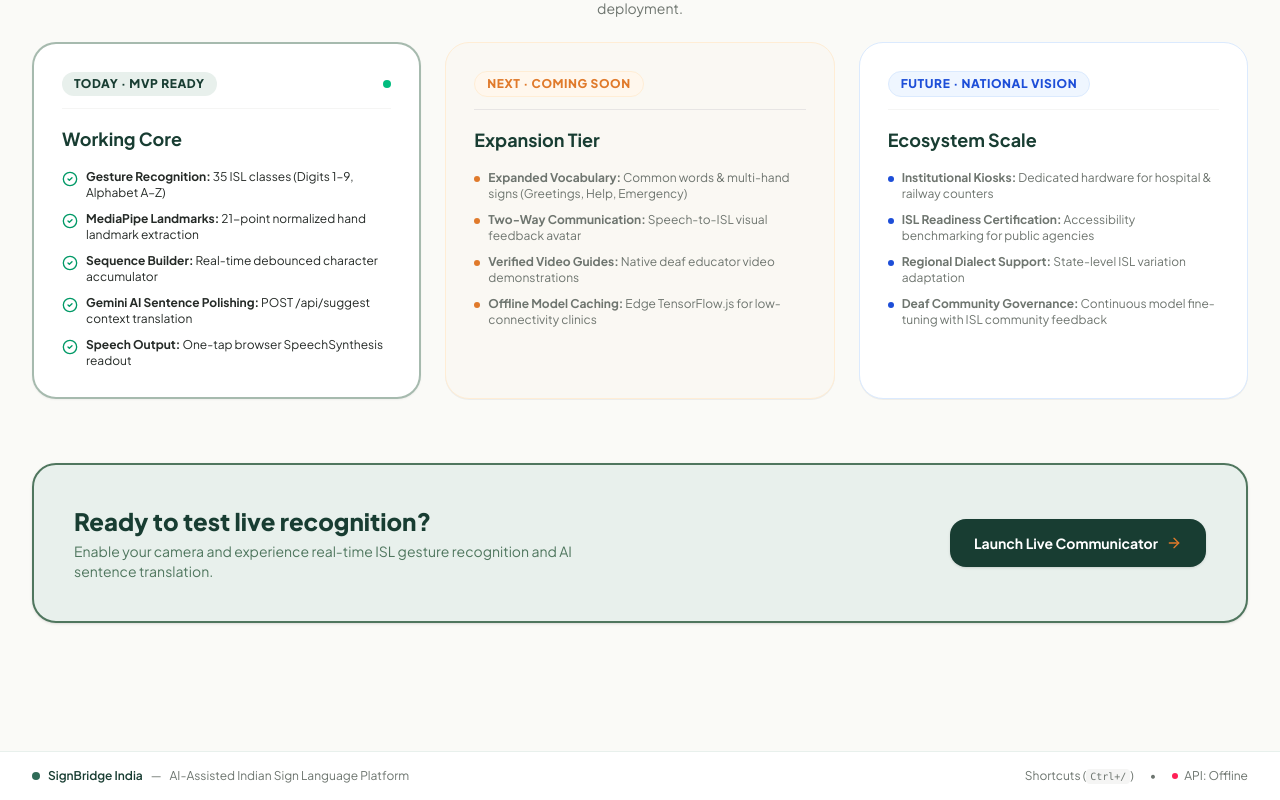
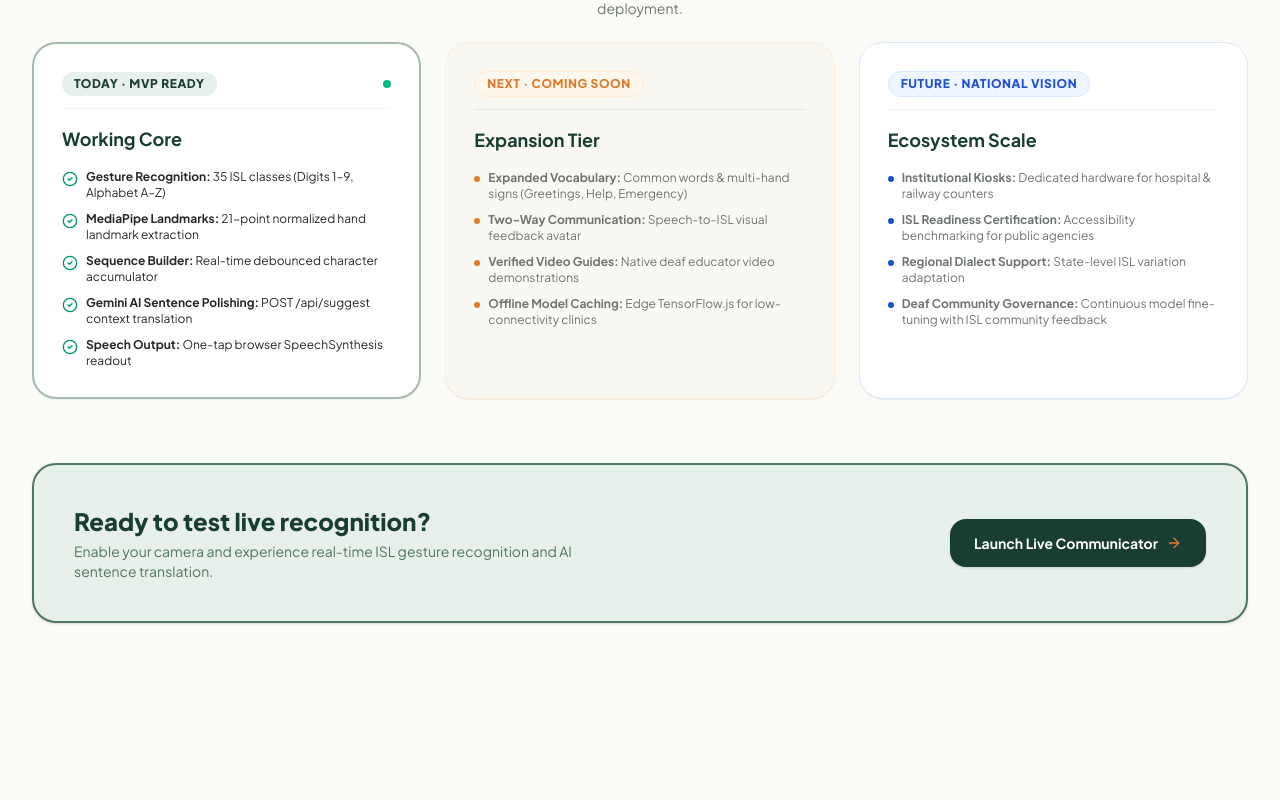
Before and after one commit to pushkar156/SignBridge, a React (Vite) app in the folder frontend/: page / in a window 1280 px wide. Shown: the part 2248-3048 px from the top of the page. After the commit the page ends 2999 px from the top, so only its background shows below. Built offline with nearby package versions, Linux system fonts and the light colour scheme; no server answers.

Commit message:
clean(ui): remove footer bar completely from application layout

```diff
--- a/frontend/src/App.tsx
+++ b/frontend/src/App.tsx
@@ -164,39 +164,6 @@ export default function App() {
         </div>
       </main>
 
-      {/* Persistent Bottom Bar / Footer with Quick Switch and Status */}
-      <footer className="mt-auto bg-white dark:bg-[#161D19] border-t border-[#E8F0EC] dark:border-[#233128] py-4 px-4 sm:px-8 transition-colors">
-        <div className="max-w-7xl mx-auto flex flex-col sm:flex-row items-center justify-between gap-3 text-xs text-[#6D756F] dark:text-[#8E9E95]">
-          <div className="flex items-center gap-2">
-            <span className="w-2 h-2 rounded-full bg-[#2F6B57] dark:bg-[#34D399]" />
-            <span className="font-semibold text-[#183D32] dark:text-[#76CBA6]">SignBridge India</span>
-            <span>—</span>
-            <span>AI-Assisted Indian Sign Language Platform</span>
-          </div>
-
-          <div className="flex items-center gap-4">
-            <button
-              onClick={() => setIsShortcutsModalOpen(true)}
-              className="hover:text-[#183D32] dark:hover:text-white transition-colors"
-            >
-              Shortcuts (<kbd className="px-1 py-0.5 bg-stone-100 dark:bg-[#222E27] dark:text-stone-300 rounded text-[10px]">Ctrl+/</kbd>)
-            </button>
-            <span>•</span>
-            <button
-              onClick={() => setIsBackendModalOpen(true)}
-              className="hover:text-[#183D32] dark:hover:text-white transition-colors flex items-center gap-1.5"
-            >
-              <span
-                className={`w-1.5 h-1.5 rounded-full ${
-                  backendStatus === 'connected' ? 'bg-emerald-500' : 'bg-rose-500'
-                }`}
-              />
-              <span>API: {backendStatus === 'connected' ? 'Connected' : 'Offline'}</span>
-            </button>
-          </div>
-        </div>
-      </footer>
-
       {/* Modals */}
       <BackendStatusModal
         isOpen={isBackendModalOpen}
```
